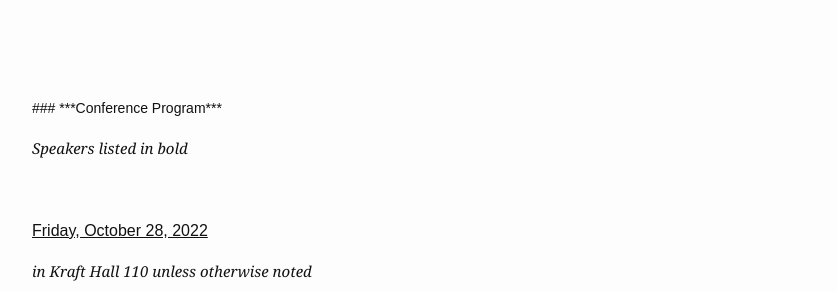
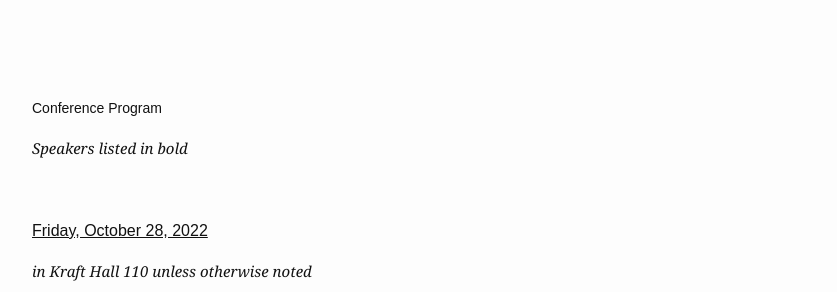
Before and after one commit to zbethune/zbethune.github.io, a Jekyll site: the page built from RISEconference.md, in a window 1280 px wide. Shown: the part 275-567 px from the top of the page, without its empty margins (238-1075 px from the left). Built offline with Jekyll 4.4.1, drawn with Linux system fonts in a browser that asks for light colours.

```diff
--- a/RISEconference.md
+++ b/RISEconference.md
@@ -13,7 +13,7 @@ The Rice Initiative for the Study of Economics (RISE) is pleased to sponsor the
 
 <br />
 
-<h5> ### ***Conference Program***</h5>
+<h5> Conference Program</h5>
 <i> Speakers listed in bold </i>
 
 <br />
```
